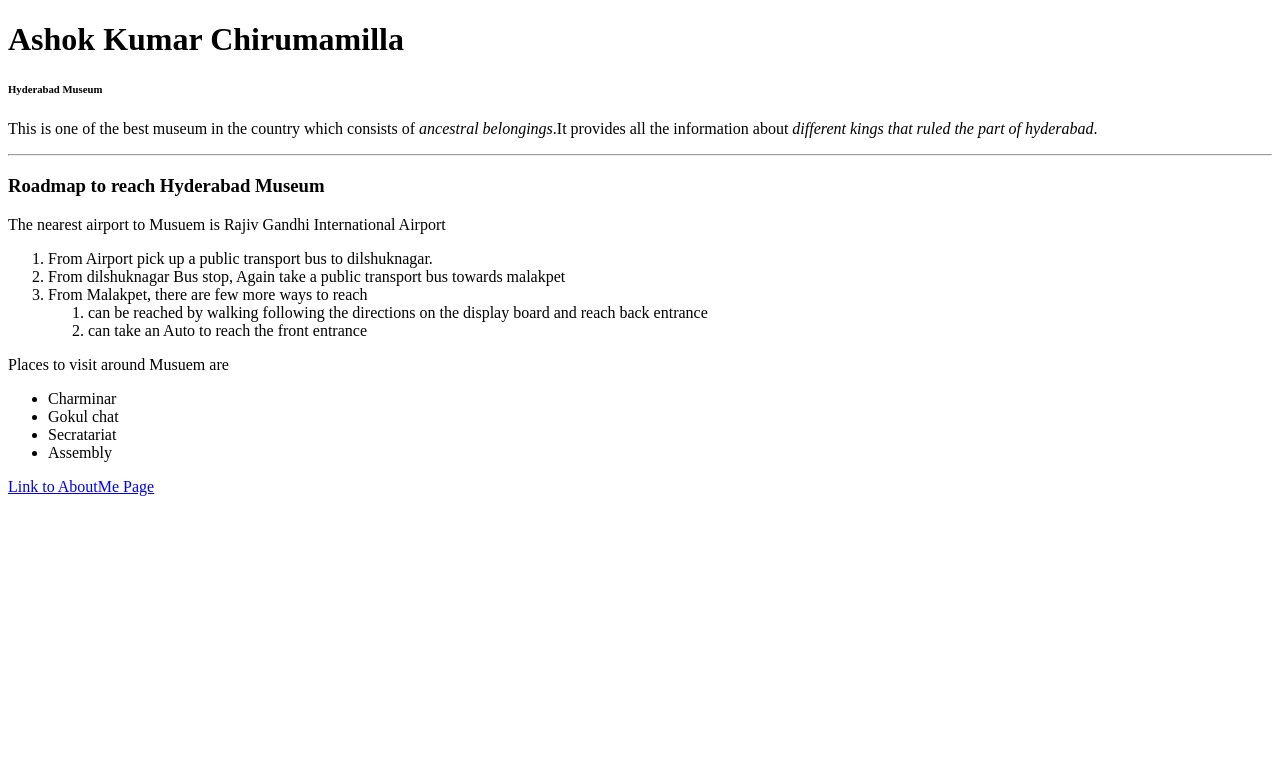
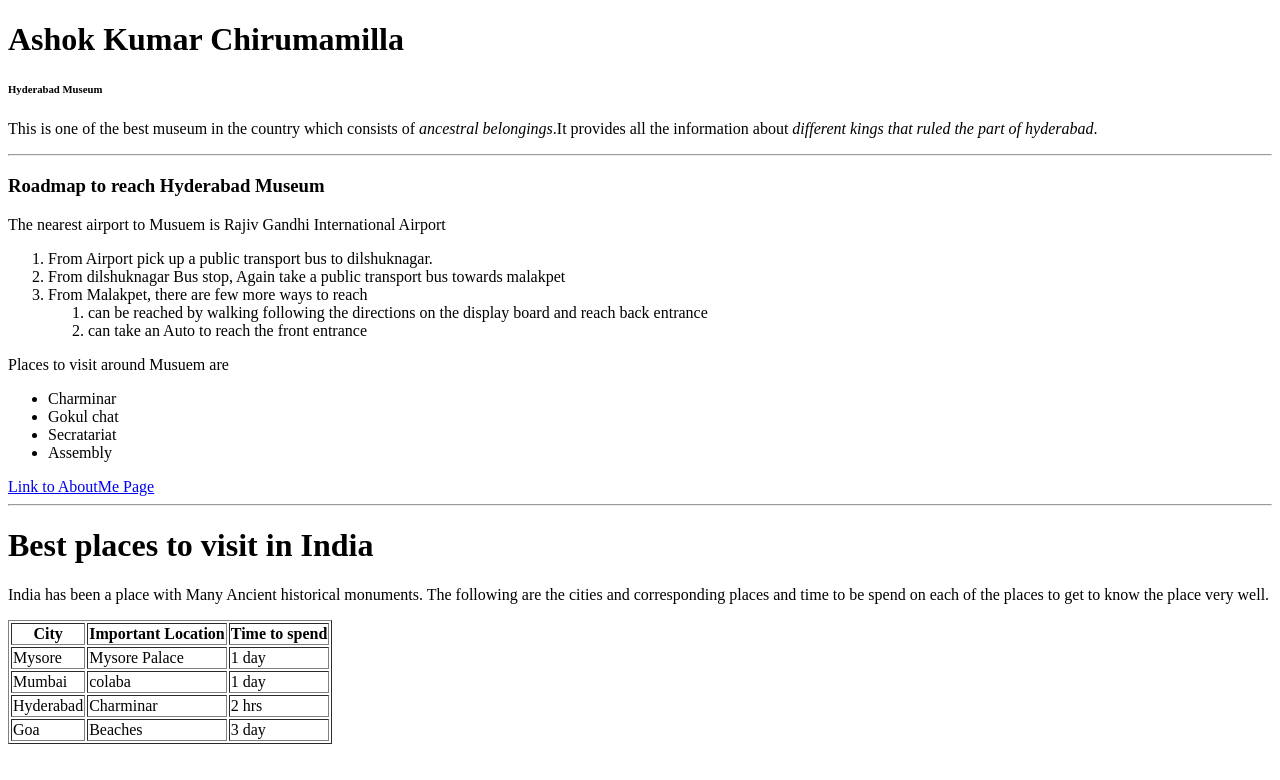
Before and after one commit to 44-563-Web-Apps-F22/44563-webapps-assignment-3-ashok-gitrepos, a plain HTML site: page index.html in a window 1280 px wide. Drawn offline with Linux system fonts and the light colour scheme.

Commit message:
Adding Tables in HTML page

```diff
--- a/index.html
+++ b/index.html
@@ -29,6 +29,38 @@
         </ul>
 
         <a href="aboutme.html"> Link to AboutMe Page </a>
+        <hr>
+        <h1>Best places to visit in India</h1>
+        <p>India has been a place with Many Ancient historical monuments. The following are the cities and corresponding
+            places and time to be spend on each of the places to get to know the place very well.
+        </p>
+        <table border="1px">
+            <tr>
+                <th> City </th>
+                <th> Important Location </th>
+                <th> Time to spend </th>
+            </tr>
+            <tr>
+                <td>Mysore </td>
+                <td>Mysore Palace</td>
+                <td>1 day</td>
+            </tr>
+            <tr>
+                <td>Mumbai</td>
+                <td>colaba</td>
+                <td> 1 day</td>
+            </tr>
+            <tr>
+                <td>Hyderabad</td>
+                <td>Charminar</td>
+                <td>2 hrs</td>
+            </tr>
+            <tr>
+                <td>Goa</td>
+                <td>Beaches</td>
+                <td>3 day</td>
+            </tr>
+        </table>
 
     </body>
 </html>
```
